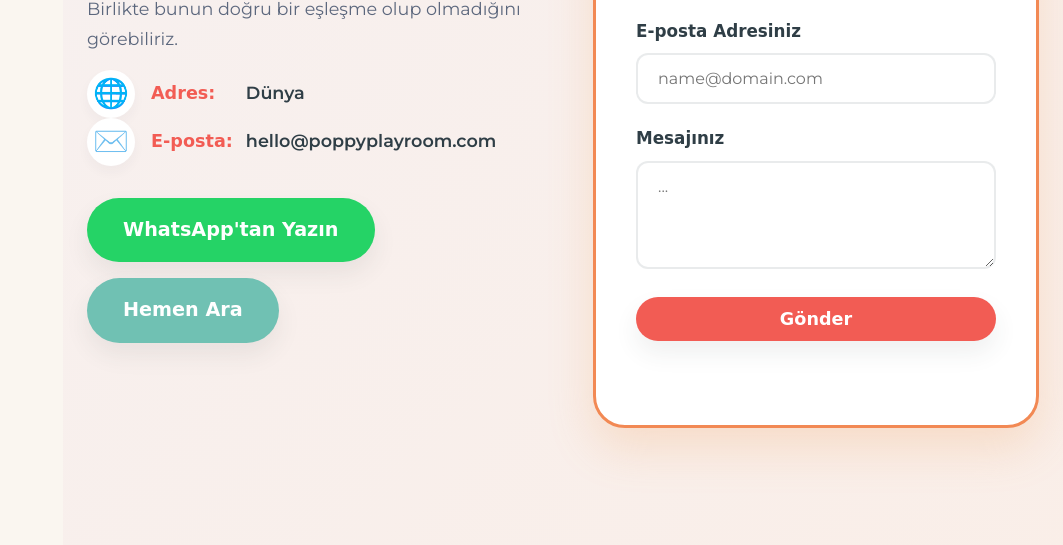
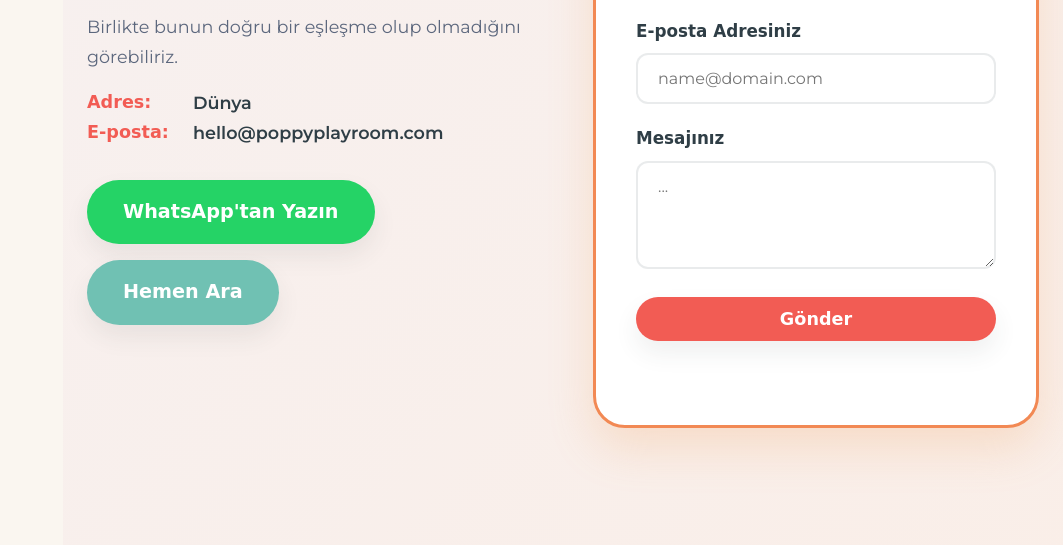
Before and after one commit to alperenborklu-cyber/elifinwebsites, a website: page index.html in a window 1280 px wide. Shown: the part 5495-6040 px from the top of the page, without its empty margins (217-1280 px from the left). Drawn offline with Linux system fonts and the light colour scheme; a web font is replaced by a local one.

Commit message:
Remove globe and email icons, keeping plain text details

```diff
--- a/index.html
+++ b/index.html
@@ -518,21 +518,15 @@
                 </div>
 
                     <div class="detail-item">
-                        <div class="detail-icon">🌐</div>
-                        <div>
                         <span class="detail-label" lang="tr">Adres:</span>
                         <span class="detail-label" lang="en">Address:</span>
                         <span lang="tr">Dünya</span>
                         <span lang="en">World</span>
                     </div>
-                    </div>
                     <div class="detail-item">
-                        <div class="detail-icon">✉️</div>
-                        <div>
                         <span class="detail-label" lang="tr">E-posta:</span>
                         <span class="detail-label" lang="en">Email:</span>
                         <span>hello@poppyplayroom.com</span>
-                        </div>
                     </div>
 
                     <div class="contact-cta-buttons" style="margin-top: 32px; display: flex; gap: 16px; flex-wrap: wrap;">
```
Lines whose indentation alone changed are shown as unchanged.
